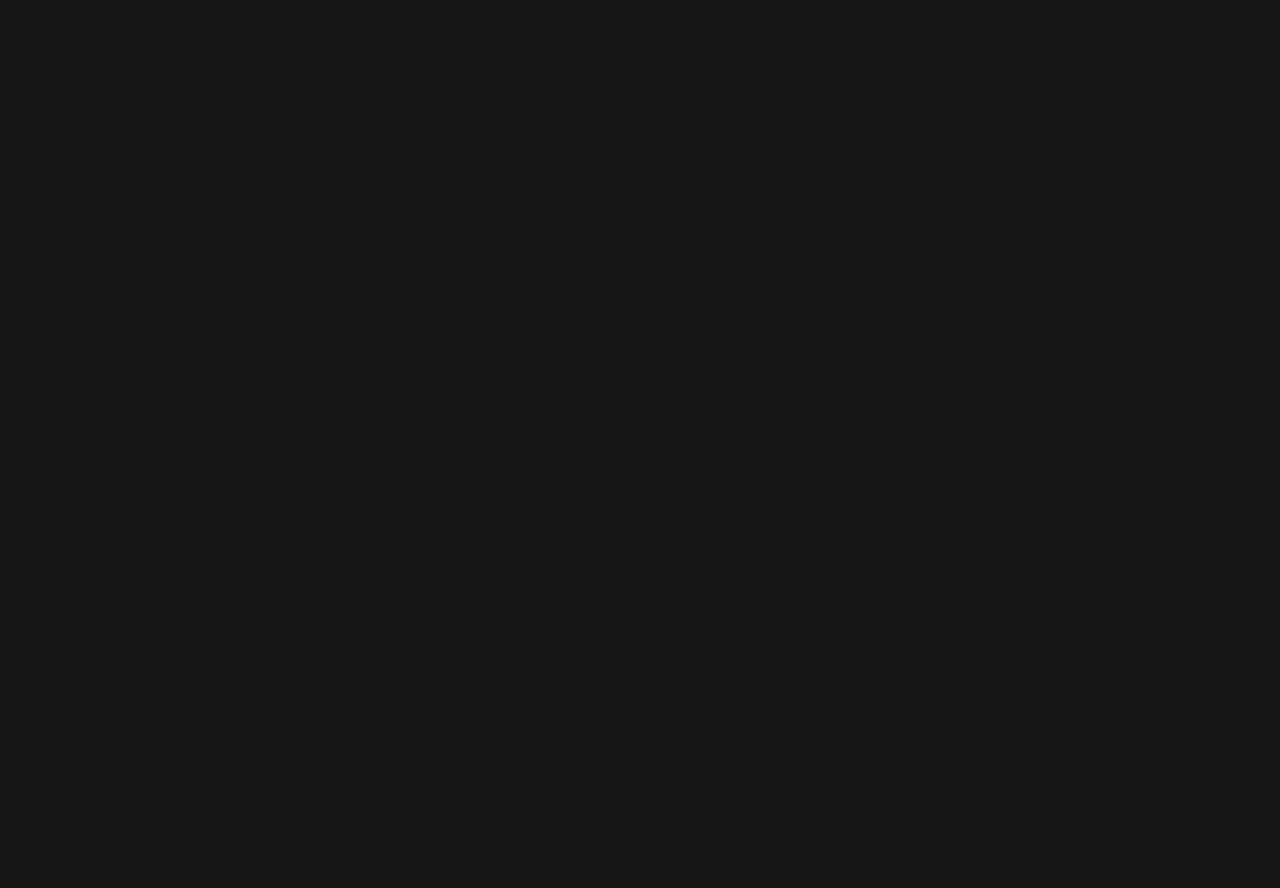
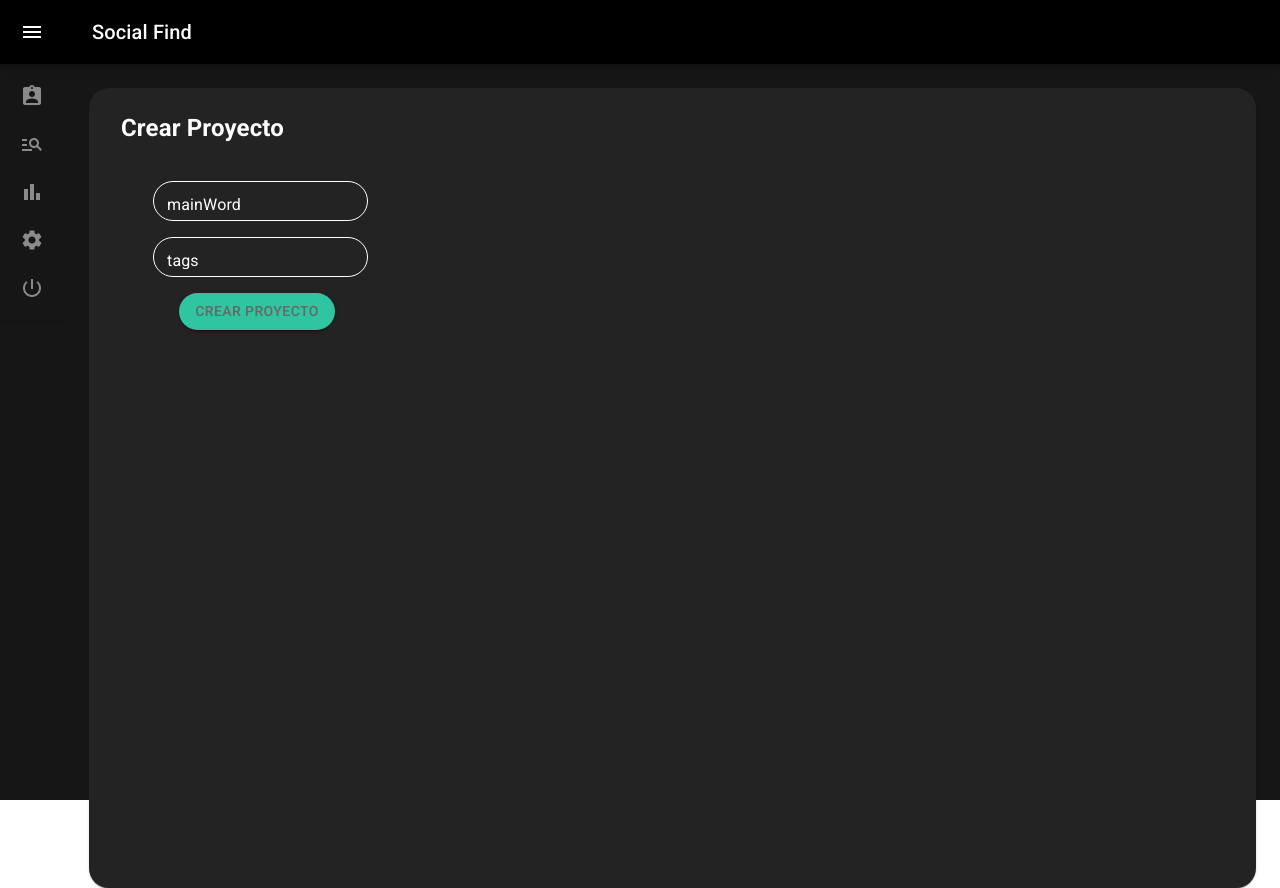
Before and after one commit to Adasso/COGNITIVE-PROJECT, a React (Create React App) app: page /create-project in a window 1280 px wide. Before the commit this address had no page. Before the commit the page ends 800 px from the top, so only its background shows below. Built offline with nearby package versions, Linux system fonts and the light colour scheme.

Commit message:
add create project

```diff
--- a/src/index.js
+++ b/src/index.js
@@ -13,6 +13,7 @@ import Dashboard from './routes/Dashboard';
 import Projects from './routes/Projects';
 import Settings from './routes/Settings';
 import CreateUser from './routes/CreateUser'
+import CreateProject from './routes/CreateProject';
 
 
 
@@ -26,6 +27,7 @@ root.render(
       <Route path="create-user" element={<CreateUser />} />
       <Route path="dashboard" element={<Dashboard />} />
       <Route path="projects" element={<Projects />} />
+      <Route path="create-project" element={<CreateProject />} />
       <Route path="settings" element={<Settings />} />
 
 
--- /dev/null
+++ b/src/routes/CreateProject.js
@@ -0,0 +1,79 @@
+import React, { useState } from 'react';
+import { TextField, Paper, Button } from '@mui/material';
+import Viewtitle from '../components/Viewtitle';
+import Navbar from '../components/Navbar';
+import '../App.css';
+import axios from 'axios';
+import {Navigate, useNavigate} from 'react-router-dom';
+
+
+
+function CreateProject() {
+    const navigate = useNavigate();
+
+const baseUrl="http://18.204.17.108:5000/scraping";
+
+const Form = () => {
+    let [mainWord, setMainWord] = useState("");
+    let [tags, setTags] = useState("");
+
+    const sendForm =(ev)=>{
+        ev.preventDefault()
+
+        axios.post(baseUrl,{
+            mainWord: mainWord,
+            tags: tags,
+        }).then((response)=>{
+            console.log(response.data);
+            navigate('/projects');
+
+        })
+    }
+
+    return(
+        <form onSubmit={(ev)=> sendForm(ev)}>
+            <div>
+                <div className="TextInputContainer SettingsInputContainer">
+                    <TextField
+                        id="mainWord"
+                        label="mainWord"
+                        variant="outlined"
+                        className="TextFieldStyle SettingsInput"
+                        onChange={ (ev)=> setMainWord(ev.target.value)}
+                    />
+                </div>
+                <div className="TextInputContainer SettingsInputContainer">
+                    <TextField
+                        id="tags"
+                        label="tags"
+                        variant="outlined"
+                        className="TextFieldStyle SettingsInput"
+                        onChange={ (ev)=> setTags(ev.target.value)}
+                    />
+                </div>
+
+                <div className="ButtonContainer">
+                        <Button variant="contained" className="PrimaryButtonStyle" type="submit" value="Enviar">Crear Proyecto</Button>
+                    </div>
+            </div>
+        </form>
+    );
+}
+
+
+
+    return (
+        <div className="App">
+        <Navbar>
+          <Paper className="ViewContainer">
+            <Viewtitle use>
+              Crear Proyecto
+            </Viewtitle>
+            <Form/>
+          </Paper>
+        </Navbar>
+      </div>
+    )
+
+}
+export default CreateProject;
--- a/src/routes/Projects.js
+++ b/src/routes/Projects.js
@@ -102,7 +102,7 @@ class Projects extends Component {
       <div className="App">
         <Navbar>
           <Paper className="ViewContainer">
-            <Viewtitle>
+            <Viewtitle buttonText="Crear Proyecto" buttonUrl="/create-project" showButton="True">
                 Projects
             </Viewtitle>
             {
```
